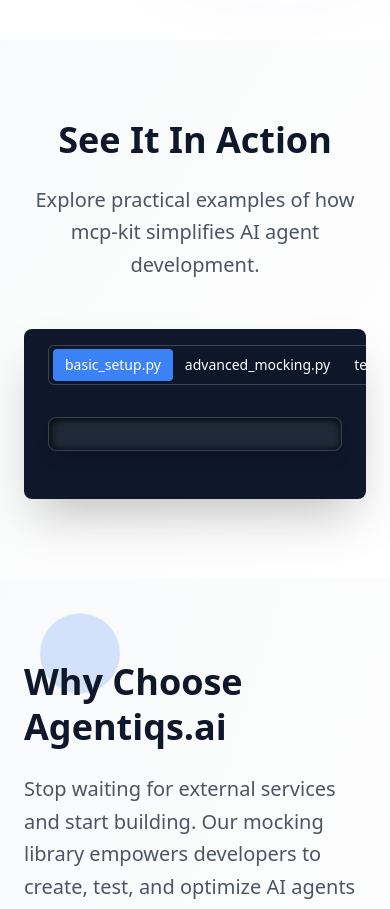
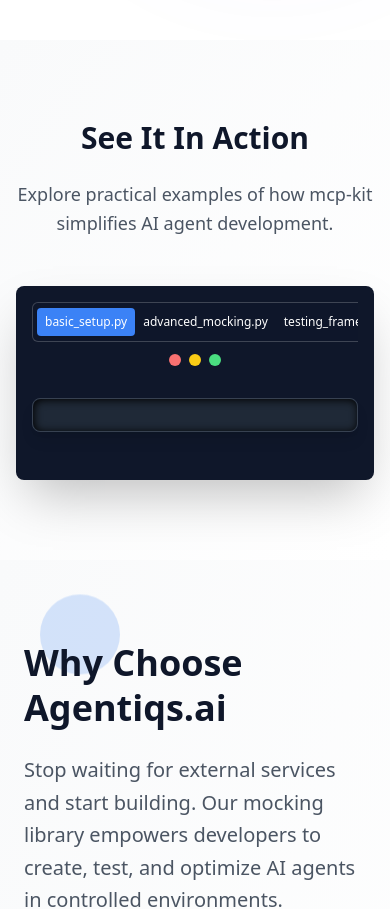
Before and after one commit to agentiqs/agentiqs-landing, a React (Vite) app: page / in a window 390 px wide. Shown: the part 2900-3809 px from the top of the page. Built offline with nearby package versions, Linux system fonts and the light colour scheme.

Commit message:
Fix: Responsive design for example tabs
Adjusted the layout of the example tabs on the landing page to prevent breakage on narrow displays, particularly on mobile devices.

```diff
--- a/src/components/Examples.tsx
+++ b/src/components/Examples.tsx
@@ -6,12 +6,12 @@ import { codeExamples } from "../utils/codeExamples";
 const Examples = () => {
   return (
     <section id="examples" className="py-20 bg-gradient-to-br from-gray-50 to-white">
-      <div className="container mx-auto px-6">
+      <div className="container mx-auto px-4 sm:px-6">
         <div className="text-center mb-12">
-          <h2 className="text-4xl md:text-5xl font-bold text-ai-blue mb-6">
+          <h2 className="text-3xl sm:text-4xl md:text-5xl font-bold text-ai-blue mb-6">
             See It In Action
           </h2>
-          <p className="text-xl text-gray-600 max-w-3xl mx-auto leading-relaxed">
+          <p className="text-lg sm:text-xl text-gray-600 max-w-3xl mx-auto leading-relaxed">
             Explore practical examples of how mcp-kit simplifies AI agent development.
           </p>
         </div>
@@ -19,19 +19,30 @@ const Examples = () => {
         <div className="max-w-4xl mx-auto">
           <div className="bg-ai-blue rounded-lg shadow-2xl overflow-hidden">
             <Tabs defaultValue="basic" className="w-full">
-              <div className="flex items-center justify-between px-6 pt-4 pb-2">
-                <TabsList className="bg-ai-blue/50 border border-white/20">
-                  <TabsTrigger value="basic" className="text-white data-[state=active]:bg-ai-electric data-[state=active]:text-white">
+              <div className="flex flex-col sm:flex-row sm:items-center sm:justify-between px-4 sm:px-6 pt-4 pb-2 gap-3">
+                <div className="w-full sm:w-auto overflow-x-auto">
+                  <TabsList className="bg-ai-blue/50 border border-white/20 w-full sm:w-auto min-w-max">
+                    <TabsTrigger
+                      value="basic"
+                      className="text-white data-[state=active]:bg-ai-electric data-[state=active]:text-white text-xs sm:text-sm px-2 sm:px-3 whitespace-nowrap"
+                    >
                       {codeExamples.basic.title}
                     </TabsTrigger>
-                  <TabsTrigger value="advanced" className="text-white data-[state=active]:bg-ai-electric data-[state=active]:text-white">
+                    <TabsTrigger
+                      value="advanced"
+                      className="text-white data-[state=active]:bg-ai-electric data-[state=active]:text-white text-xs sm:text-sm px-2 sm:px-3 whitespace-nowrap"
+                    >
                       {codeExamples.advanced.title}
                     </TabsTrigger>
-                  <TabsTrigger value="testing" className="text-white data-[state=active]:bg-ai-electric data-[state=active]:text-white">
+                    <TabsTrigger
+                      value="testing"
+                      className="text-white data-[state=active]:bg-ai-electric data-[state=active]:text-white text-xs sm:text-sm px-2 sm:px-3 whitespace-nowrap"
+                    >
                       {codeExamples.testing.title}
                     </TabsTrigger>
                   </TabsList>
-                <div className="flex space-x-2">
+                </div>
+                <div className="flex space-x-2 justify-center sm:justify-end">
                   <div className="w-3 h-3 bg-red-400 rounded-full"></div>
                   <div className="w-3 h-3 bg-yellow-400 rounded-full"></div>
                   <div className="w-3 h-3 bg-green-400 rounded-full"></div>
@@ -39,7 +50,7 @@ const Examples = () => {
               </div>
 
               {Object.entries(codeExamples).map(([key, example]) => (
-                <TabsContent key={key} value={key} className="px-6 pb-6 mt-0">
+                <TabsContent key={key} value={key} className="px-4 sm:px-6 pb-6 mt-0">
                   <CodeBlock
                     code={example.code}
                     language="python"
```
Lines whose indentation alone changed are shown as unchanged.
